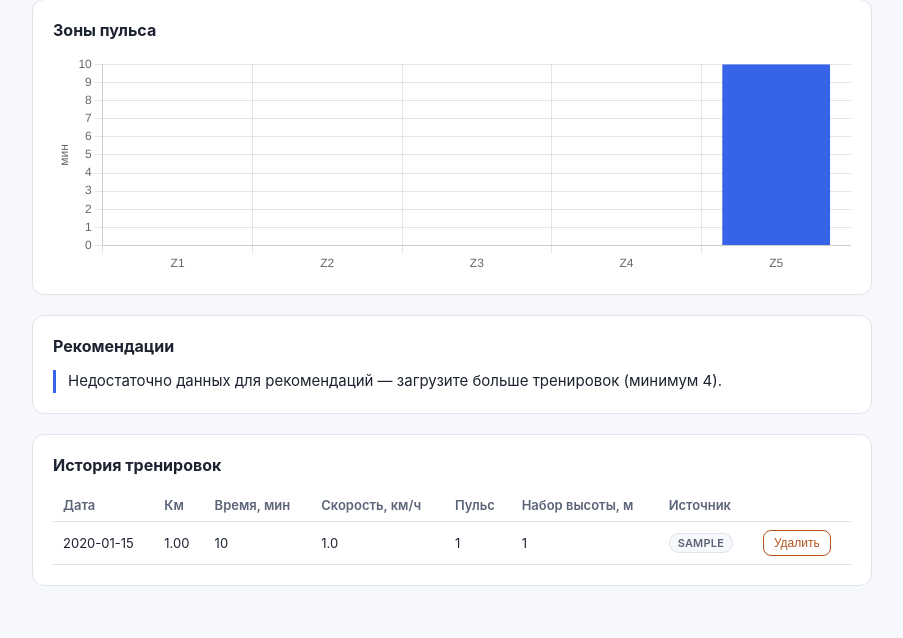
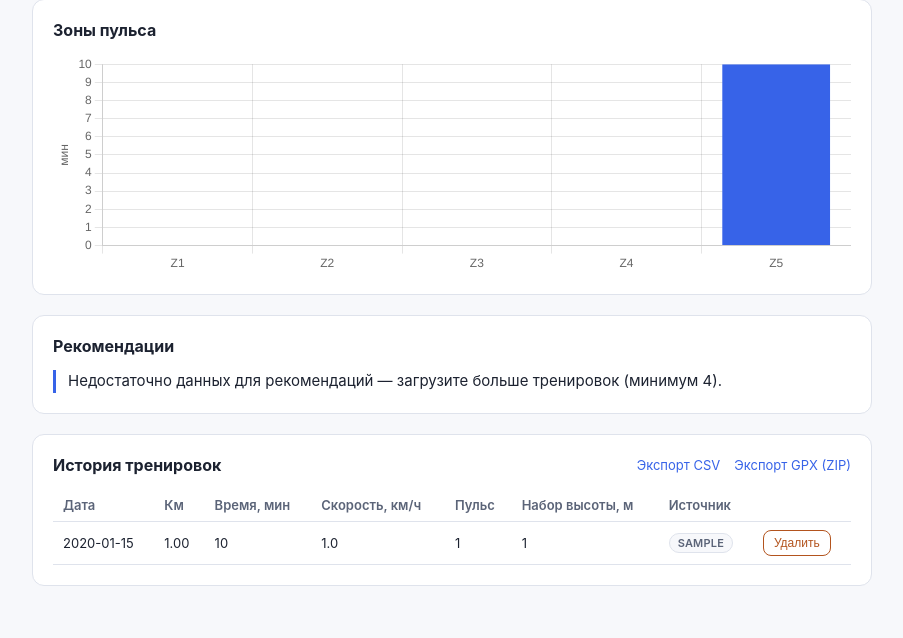
Before and after one commit to andrewkorotkoW/analizator_velo, a Flask app: page / in a window 1280 px wide. Shown: the part 808-1446 px from the top of the page, without its empty margins (188-1091 px from the left). Run offline with Flask 3, Linux system fonts and the light colour scheme; the visitor is signed in with stand-in values (Sample User, id 1); tables that the repository leaves empty hold one stand-in row (values such as "Sample post").

Commit message:
Экспорт: GET /api/export.csv и /api/export.zip
- Workout.gpx_path (аналогично photo_path), storage.save_gpx_track()
  сохраняет исходный GPX при загрузке source='gpx' в workspace/tracks/<user_id>/.
- /api/export.csv отдаёт тренировки текущего пользователя в формате,
  проходящем через parse_csv при обратной загрузке.
- /api/export.zip архивирует GPX-треки тренировок, у которых файл
  реально сохранён (остальные пропускаются, пустой ZIP при отсутствии треков).
- Ссылки "Экспорт CSV" / "Экспорт GPX (ZIP)" в истории тренировок на дашборде.

Перенесено с агента 0dfa45ad-prev поверх main, конфликтовавшего с задачей
про загрузку по фото (photo_path); модели/storage/main объединены вручную.

Co-Authored-By: Claude Sonnet 5 <noreply@anthropic.com>

```diff
--- a/app/main.py
+++ b/app/main.py
@@ -1,9 +1,20 @@
+import csv
 import io
 import os
 import zipfile
 from functools import wraps
 
-from flask import Flask, jsonify, redirect, render_template, request, send_file, session, url_for
+from flask import (
+    Flask,
+    Response,
+    jsonify,
+    redirect,
+    render_template,
+    request,
+    send_file,
+    session,
+    url_for,
+)
 from werkzeug.security import check_password_hash, generate_password_hash
 
 from app.models import Workout
@@ -32,9 +43,20 @@ from app.storage import (
     has_legacy_workouts,
     init_db,
     migrate_email_to_user,
+    save_gpx_track,
     save_workouts,
     update_user_profile,
 )
+
+EXPORT_CSV_COLUMNS = [
+    "date",
+    "distance_km",
+    "duration_min",
+    "avg_speed_kmh",
+    "avg_hr",
+    "elevation_gain_m",
+    "source",
+]
 
 
 def _parse_optional_int(value):
@@ -192,9 +214,14 @@ def create_app() -> Flask:
 
         def parse_into(filename, content):
             try:
-                workouts.extend(parse_file(filename, content, user.email))
+                parsed = parse_file(filename, content, user.email)
             except ParseError as e:
                 errors.append({"filename": filename, "message": str(e)})
+                return
+            for w in parsed:
+                if w.source == "gpx":
+                    w.gpx_path = save_gpx_track(user.id, content)
+            workouts.extend(parsed)
 
         for uploaded_file in uploaded_files:
             filename = uploaded_file.filename
@@ -357,6 +384,50 @@ def create_app() -> Flask:
             }
         )
 
+    @app.get("/api/export.csv")
+    @login_required
+    def export_csv():
+        user = get_current_user()
+        workouts = get_workouts(user_id=user.id)
+
+        buffer = io.StringIO()
+        writer = csv.writer(buffer)
+        writer.writerow(EXPORT_CSV_COLUMNS)
+        for w in workouts:
+            writer.writerow(
+                [
+                    w.date,
+                    w.distance_km,
+                    w.duration_min,
+                    w.avg_speed_kmh if w.avg_speed_kmh is not None else "",
+                    w.avg_hr if w.avg_hr is not None else "",
+                    w.elevation_gain_m if w.elevation_gain_m is not None else "",
+                    w.source,
+                ]
+            )
+
+        response = Response(buffer.getvalue(), mimetype="text/csv")
+        response.headers["Content-Disposition"] = "attachment; filename=workouts.csv"
+        return response
+
+    @app.get("/api/export.zip")
+    @login_required
+    def export_zip():
+        user = get_current_user()
+        workouts = get_workouts(user_id=user.id)
+
+        buffer = io.BytesIO()
+        with zipfile.ZipFile(buffer, "w", zipfile.ZIP_DEFLATED) as archive:
+            for w in workouts:
+                if not w.gpx_path or not os.path.isfile(w.gpx_path):
+                    continue
+                archive.write(w.gpx_path, arcname=f"{w.date}_{w.id}.gpx")
+        buffer.seek(0)
+
+        response = Response(buffer.getvalue(), mimetype="application/zip")
+        response.headers["Content-Disposition"] = "attachment; filename=workouts_tracks.zip"
+        return response
+
     return app
 
 
--- a/app/models.py
+++ b/app/models.py
@@ -33,7 +33,10 @@ class Workout:
     elevation_gain_m: Optional[float] = None
     source: str = "csv"
     photo_path: Optional[str] = None
+    gpx_path: Optional[str] = None
     id: Optional[int] = None
 
     def to_dict(self) -> dict:
-        return asdict(self)
+        data = asdict(self)
+        data.pop("gpx_path", None)
+        return data
--- a/app/storage.py
+++ b/app/storage.py
@@ -1,5 +1,6 @@
 import os
 import sqlite3
+import uuid
 from typing import List, Optional
 
 from app.models import User, Workout
@@ -7,6 +8,13 @@ from app.models import User, Workout
 DB_PATH = os.environ.get(
     "ANAL_VELO_DB_PATH",
     os.path.join(os.path.dirname(os.path.dirname(os.path.abspath(__file__))), "data.db"),
+)
+
+TRACKS_DIR = os.environ.get(
+    "ANAL_VELO_TRACKS_DIR",
+    os.path.join(
+        os.path.dirname(os.path.dirname(os.path.abspath(__file__))), "workspace", "tracks"
+    ),
 )
 
 _SCHEMA = """
@@ -41,6 +49,7 @@ _MIGRATION_COLUMNS = {
     "elevation_gain_m": "REAL",
     "user_id": "INTEGER",
     "photo_path": "TEXT",
+    "gpx_path": "TEXT",
 }
 
 DUPLICATE_TOLERANCE = 0.01  # ±1% по дистанции считается той же тренировкой
@@ -178,6 +187,16 @@ def migrate_email_to_user(email: str, user_id: int) -> int:
         conn.close()
 
 
+def save_gpx_track(user_id: int, content: bytes) -> str:
+    """Сохраняет исходный GPX-файл на диск и возвращает путь для колонки gpx_path."""
+    user_dir = os.path.join(TRACKS_DIR, str(user_id))
+    os.makedirs(user_dir, exist_ok=True)
+    path = os.path.join(user_dir, f"{uuid.uuid4().hex}.gpx")
+    with open(path, "wb") as f:
+        f.write(content)
+    return path
+
+
 def _is_duplicate(known, date: str, distance_km: float) -> bool:
     for known_date, known_distance in known:
         if known_date != date:
@@ -230,8 +249,8 @@ def save_workouts(user_email: str, workouts: List[Workout], user_id: Optional[in
                 """
                 INSERT INTO workouts
                     (user_email, user_id, date, distance_km, duration_min, avg_speed_kmh, avg_hr,
-                     elevation_gain_m, source, photo_path)
-                VALUES (?, ?, ?, ?, ?, ?, ?, ?, ?, ?)
+                     elevation_gain_m, source, photo_path, gpx_path)
+                VALUES (?, ?, ?, ?, ?, ?, ?, ?, ?, ?, ?)
                 """,
                 [
                     (
@@ -245,6 +264,7 @@ def save_workouts(user_email: str, workouts: List[Workout], user_id: Optional[in
                         w.elevation_gain_m,
                         w.source,
                         w.photo_path,
+                        w.gpx_path,
                     )
                     for w in to_insert
                 ],
@@ -285,6 +305,7 @@ def get_workouts(user_email: Optional[str] = None, user_id: Optional[int] = None
                 elevation_gain_m=row["elevation_gain_m"],
                 source=row["source"] or "csv",
                 photo_path=row["photo_path"],
+                gpx_path=row["gpx_path"],
             )
             for row in rows
         ]
--- a/app/templates/dashboard.html
+++ b/app/templates/dashboard.html
@@ -186,6 +186,22 @@
     font-weight: 600;
   }
   .table-scroll { overflow-x: auto; }
+  .history-header {
+    display: flex;
+    justify-content: space-between;
+    align-items: center;
+    flex-wrap: wrap;
+    gap: 10px;
+    margin-bottom: 14px;
+  }
+  .history-header h2 { margin: 0; }
+  .export-links {
+    display: flex;
+    gap: 14px;
+    font-size: 13px;
+  }
+  .export-links a { color: var(--accent); text-decoration: none; }
+  .export-links a:hover { text-decoration: underline; }
   .delete-btn {
     padding: 5px 10px;
     font-size: 12px;
@@ -384,7 +400,13 @@
   </div>
 
   <div class="card" id="historyCard" hidden>
-    <h2>История тренировок</h2>
+    <div class="history-header">
+      <h2>История тренировок</h2>
+      <div class="export-links">
+        <a href="{{ url_for('export_csv') }}">Экспорт CSV</a>
+        <a href="{{ url_for('export_zip') }}">Экспорт GPX (ZIP)</a>
+      </div>
+    </div>
     <div class="table-scroll">
       <table class="history">
         <thead>
```
Also changed, not shown: tests/conftest.py (+1 -0 lines), 1 other file.
